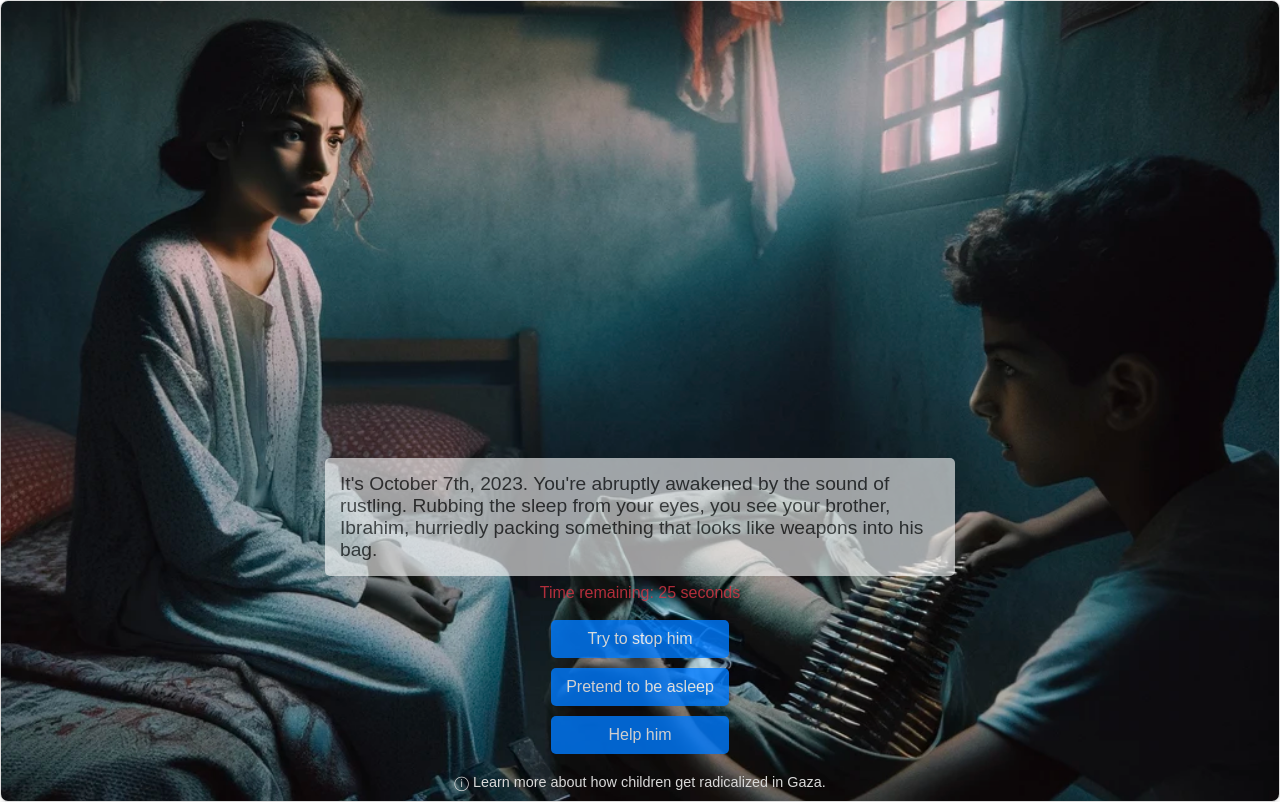
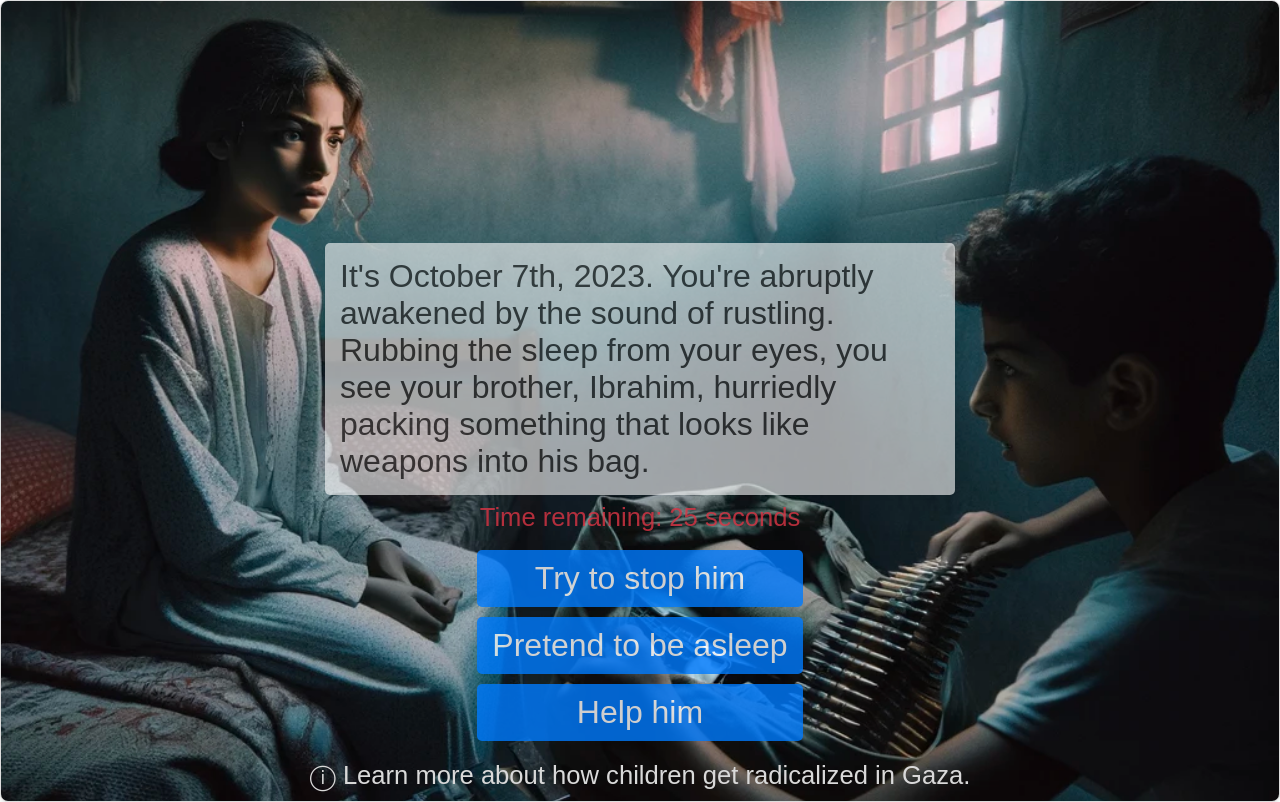
Before and after one commit to ronpackin/ronpackin.github.io, a plain HTML site: page index.html in a window 1280 px wide. Drawn offline with Linux system fonts and the light colour scheme.

Commit message:
increase font-size

```diff
--- a/style.css
+++ b/style.css
@@ -28,7 +28,7 @@ html, body {
 }
 
 #narrative {
-  font-size: 1.2em;
+  font-size: 2rem;
   color: #333;
   background-color: rgba(255, 255, 255, 0.8);
   padding: 15px;
@@ -55,7 +55,7 @@ html, body {
   border: none;
   border-radius: 5px;
   cursor: pointer;
-  font-size: 1em;
+  font-size: 2rem;
 }
 
 #choices button:hover {
@@ -63,14 +63,14 @@ html, body {
 }
 
 #timer {
-  font-size: 1em;
+  font-size: 1.6rem;
   color: #dc3545;
   margin-top: 8px;
   margin-bottom: 18px;
 }
 
 #externalResource {
-  font-size: 0.9em;
+  font-size: 1.6rem;
   margin-top: 20px;
   margin-bottom: 10px;
   text-align: center;
```
